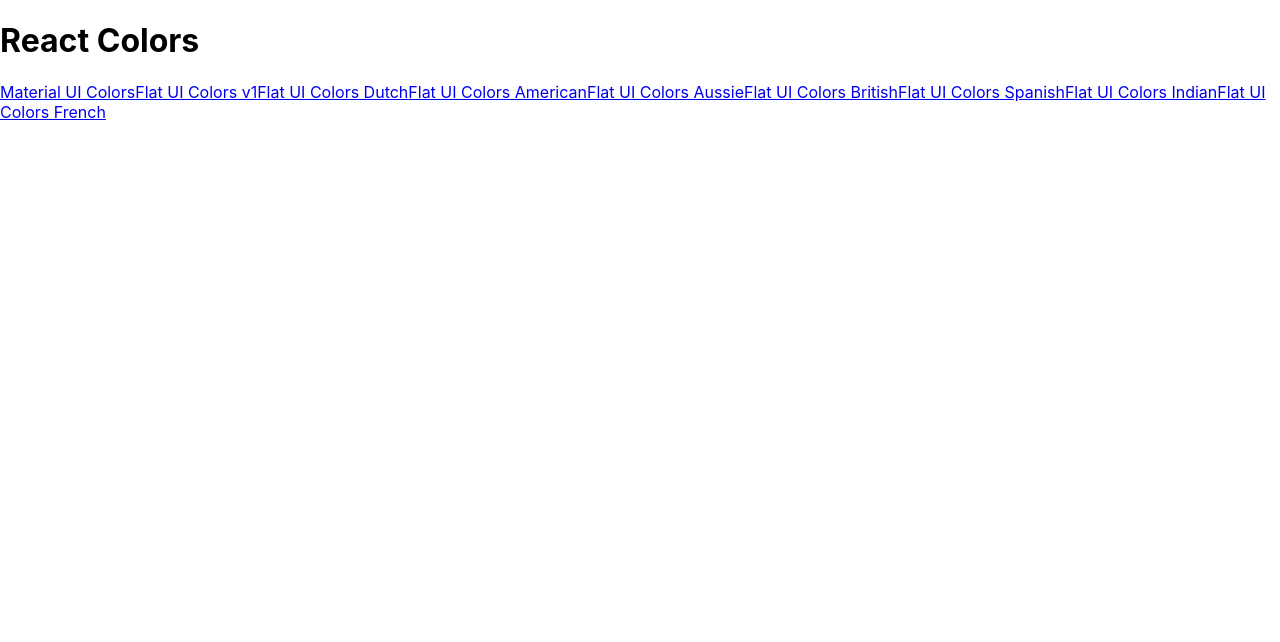
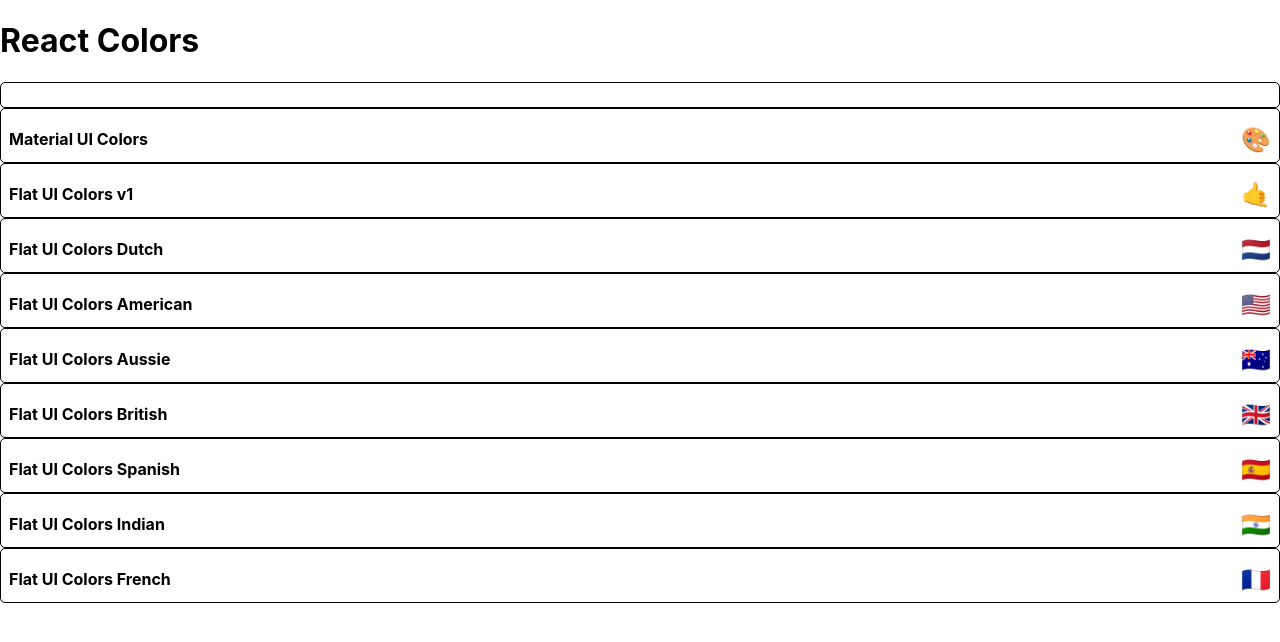
Before and after one commit to bouncingbumble/colors-app, a React (Create React App) app: page / in a window 1280 px wide. Shown: the top 642 px of the page. Built offline with nearby package versions, Linux system fonts and the light colour scheme.

Commit message:
start styling mini palettes

```diff
--- a/package.json
+++ b/package.json
@@ -5,6 +5,7 @@
   "dependencies": {
     "@material-ui/core": "^4.5.0",
     "@material-ui/icons": "^4.4.3",
+    "@material-ui/styles": "^4.5.0",
     "chroma-js": "^2.0.6",
     "rc-slider": "^8.7.1",
     "react": "^16.8.6",
--- /dev/null
+++ b/src/MiniPalette.js
@@ -0,0 +1,47 @@
+import React from 'react'
+import { withStyles } from "@material-ui/styles";
+
+const styles = {
+    root: {
+        backgroundColor: 'white',
+        border: '1px solid black',
+        borderRadius: '5px',
+        padding: '0.5rem',
+        position: "relative",
+        overflow: "hidden",
+        "&:hover": {
+            cursor: "pointer"
+        }
+    },
+    colors: {
+        backgroundColor: "grey",
+    },
+    title: {
+        display: "flex",
+        justifyContent: "space-between",
+        alignItems: "center",
+        margin: "0",
+        color: "black",
+        paddingTop: "0.5rem",
+        fontSize: "1rem",
+        position: "relative"
+    },
+    emoji: {
+        marginLeft: '0.5rem',
+        fontSize: '1.5rem'
+    }
+}
+
+function MiniPalette(props) {
+    const { classes, paletteName, emoji } = props
+    return (
+        <div className={classes.root}>
+            <div className={classes.colors}></div>
+            <h5 className={classes.title}>{paletteName}
+                <span className={classes.emoji}>{emoji}</span>
+            </h5>
+        </div>
+    )
+}
+
+export default withStyles(styles)(MiniPalette)
--- a/src/PaletteList.js
+++ b/src/PaletteList.js
@@ -1,5 +1,6 @@
 import React, { Component } from 'react'
 import { Link } from 'react-router-dom'
+import MiniPalette from './MiniPalette'
 
 export default class PaletteList extends Component {
     render() {
@@ -7,9 +8,9 @@
         return (
             <div>
                 <h1>React Colors</h1>
+                <MiniPalette />
                 {palettes.map(palette => (
-                    <Link
-                        to={`/palette/${palette.id}`}>{palette.paletteName}</Link>
+                    <MiniPalette {...palette}></MiniPalette>
                 ))}
             </div>
         )
```
